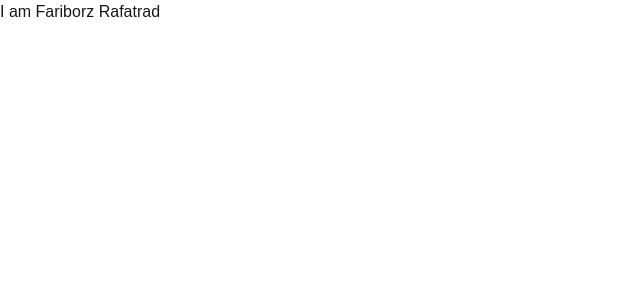
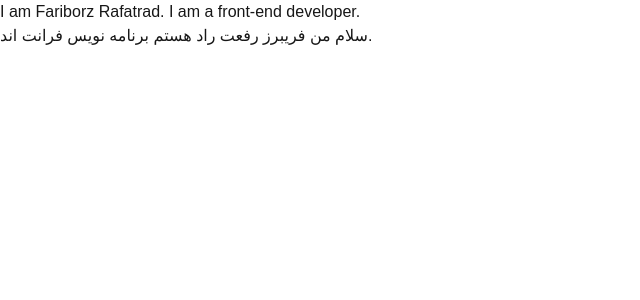
Before and after one commit to fari4r/mynext, a Next.js app: page / in a window 1280 px wide. Shown: the top 300 px of the page, without its empty margins (0-640 px from the left). Built offline with nearby package versions, Linux system fonts and the light colour scheme.

Commit message:
more text

```diff
--- a/app/page.tsx
+++ b/app/page.tsx
@@ -22,7 +22,8 @@ export default function Home() {
         <link rel="canonical" href="https://fari4r.github.io/mynext/" />
       </Head>
       <div>
-        <h1>I am Fariborz Rafatrad</h1>
+        <h1>I am Fariborz Rafatrad. I am a front-end developer.</h1>
+        <p>سلام من فریبرز رفعت راد هستم برنامه نویس فرانت اند.</p>
       </div>
     </>
   );
```
